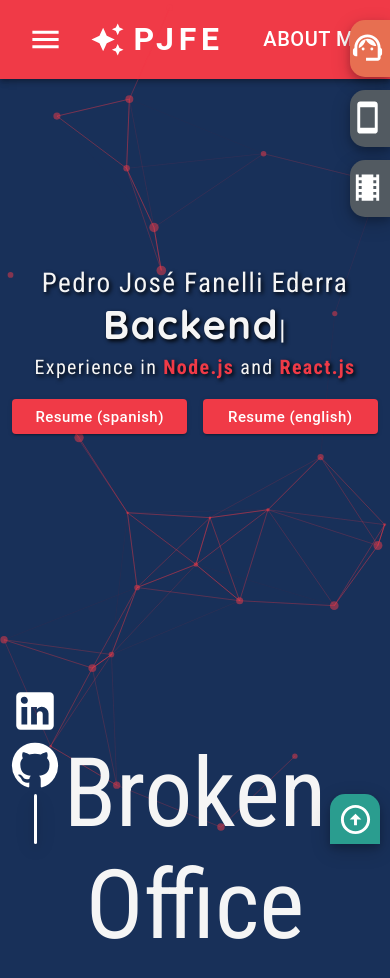
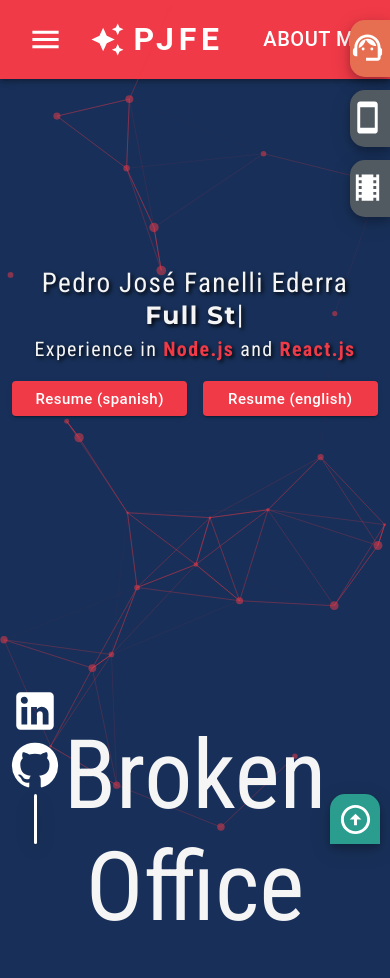
Before and after one commit to pedrofanelli/portfolio, a React (Vite) app: page / in a window 390 px wide. Shown: the top 978 px of the page. Built offline with nearby package versions, Linux system fonts and the light colour scheme.

Commit message:
head fixes

```diff
--- a/src/components/TopHead.scss
+++ b/src/components/TopHead.scss
@@ -24,7 +24,7 @@
 }
 
 #headTitle #span1 {
-  font-family: 'Quicksand', sans-serif;
+  font-family: 'Montserrat', sans-serif;
   transition: color 0.5s ease;
   font-size: 85px;
 }
@@ -120,7 +120,7 @@
     font-size: 1.7em;
   }
   #headTitle #span1 {
-    font-size: 40px;
+    font-size: 25px;
   }
   #headTitle #span2 {
     font-size: 20px;
--- a/src/components/TopHead.tsx
+++ b/src/components/TopHead.tsx
@@ -13,9 +13,6 @@
     const typed = new Typed(el.current, {
       strings: [
         "Full Stack Web Developer",
-        "Backend",
-        "Frontend",
-        "Any end ;)"
       ],
       typeSpeed: 100,
       loop: true,
```
